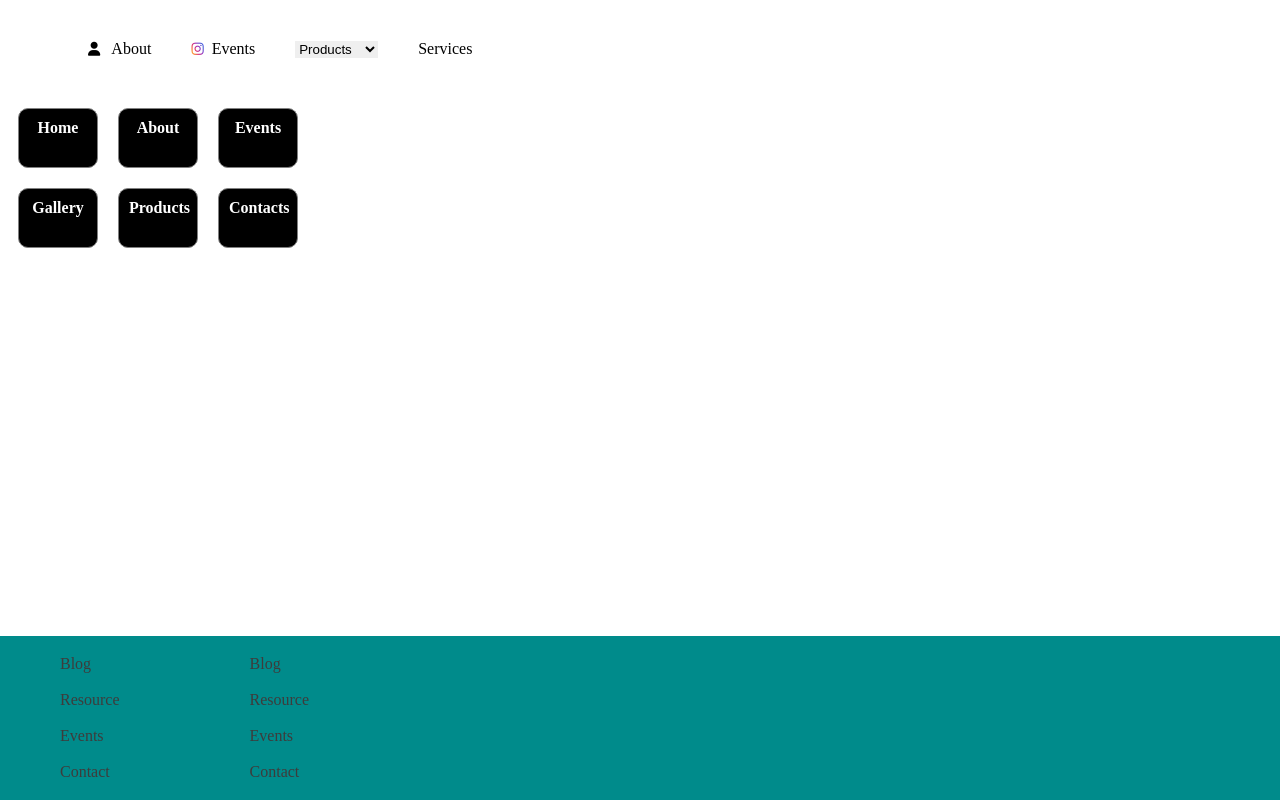
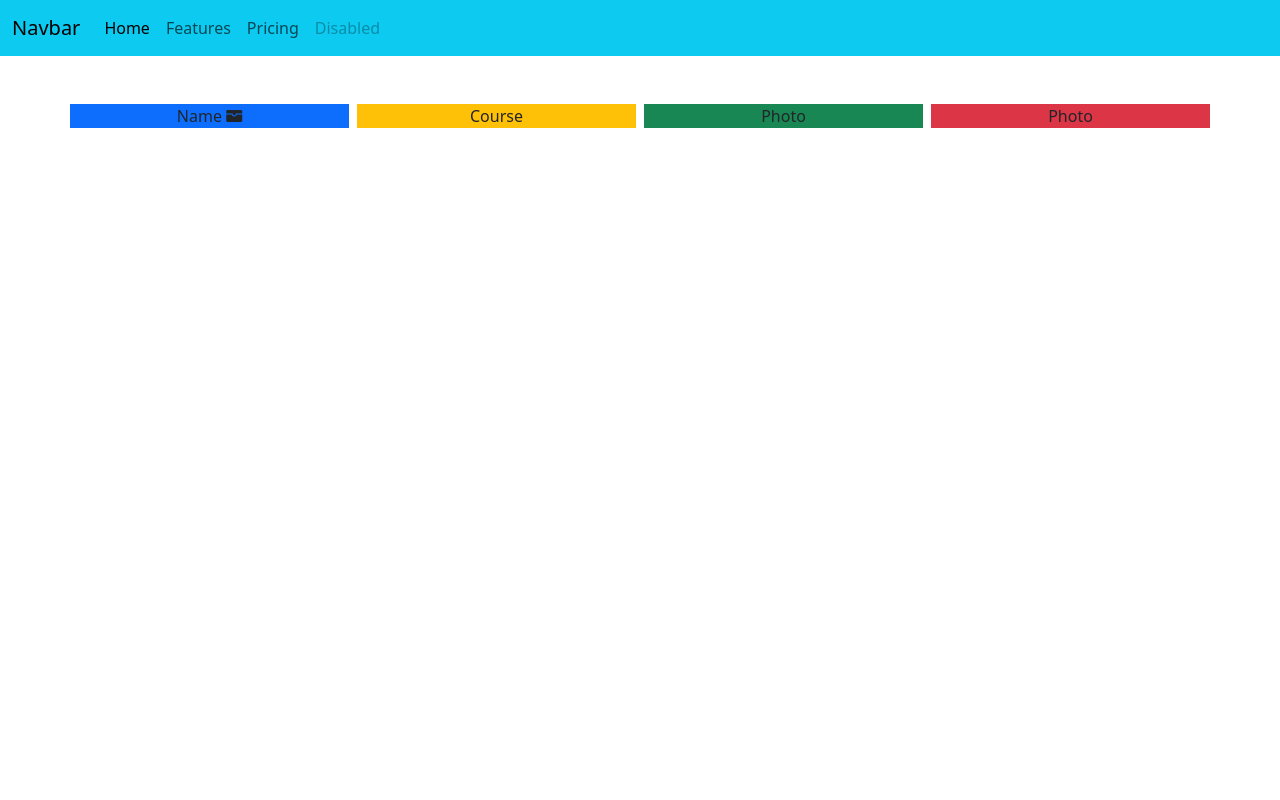
Before and after one commit to Aa2909/Task-1, a plain HTML site: page index.html in a window 1280 px wide. Drawn offline with nearby package versions, Linux system fonts and the light colour scheme.

Commit message:
Update index.html

```diff
--- a/index.html
+++ b/index.html
@@ -4,111 +4,57 @@
     <meta charset="UTF-8">
     <meta name="viewport" content="width=device-width, initial-scale=1.0">
     <title>Document</title>
-    <link href="https://cdnjs.cloudflare.com/ajax/libs/font-awesome/6.7.2/css/all.min.css" rel="stylesheet">
+    <link href="https://cdn.jsdelivr.net/npm/bootstrap@5.3.7/dist/css/bootstrap.min.css" rel="stylesheet">
+    <link rel="stylesheet" href="https://cdn.jsdelivr.net/npm/bootstrap-icons@1.13.1/font/bootstrap-icons.min.css">
     <style>
-        footer{
-            display: flex;
-            line-height: 1;
-            background-color: darkcyan;
-            position: fixed;
-            bottom: 0px;
-            left:0px;
-            width: 100%;
-            color:rgb(61, 60, 60);
-
-        }
-        #col2{
-            margin-left: 50px;
-        }
-        li:hover{
-            color: black;
+        /* button{
+            color:white;
+            background-color: blue;
+            border:none;
+            height:30px;
             font-weight: 700;
-        }
-       #header{
-            display: flex;
-            margin:20px;
-
-        }
-        li{
-            margin:20px
-        }
-        select{
-            border:none;
-        }
-        i{
-            font-size: 14px;
-            margin-right: 8px;
-
-        }
-        .a{
-            color:transparent;
-            background-image: linear-gradient(60deg,#feda75, #fa7e1e, #d62976, #962fbf, #4f5bd5,  #405de6);
-            -webkit-background-clip: text;
-
-        }
-            #maindiv{
-            /* display: flex;
-            flex-direction: row; */
-            display: grid;
-            grid-template-columns: repeat(3,100px);
-            grid-template-rows: repeat(2,80px);
-            text-align: center;
-            /* width:200px; */
-        }
-        #maindiv > div{
-            padding:10px;
-            margin: 10px;
-            border:1px solid grey;
-            background-color: black;
-            color:white;
-            border-radius: 10px;
-            font-weight: 800;
-        }
+            border-radius: 4px;
+        } */
     </style>
 </head>
 <body>
-    <nav>
-        <ul type="none" id="header">
-            <li><i class="fa-solid fa-user"></i> About</li>
-            <li><i class="fa-brands fa-instagram a"></i>Events</li>
-            <li>
-                <select>
-                    <option> Products</option>
-                    <option>Phones</option>
-                    <option>Laptop</option>
-                    <option>Cosmetics</option>
-                </select>
-            </li>
-            <li>Services</li>
-
-        </ul>
-    </nav>
-    <div id="maindiv">
-        <div>Home</div>
-             <div>About</div>
-             <div>Events</div>
-                  <div>Gallery</div>
-                       <div>Products</div>
-                            <div>Contacts</div>
-
+    <!-- <button class="btn btn-primary">Click here!</button> -->
+     <nav class="navbar navbar-expand-lg bg-info">
+  <div class="container-fluid">
+    <a class="navbar-brand" href="day1.html">Navbar</a>
+    <div class="collapse navbar-collapse" id="navbarNav">
+      <ul class="navbar-nav">
+        <li class="nav-item">
+          <a class="nav-link active" aria-current="page" href="day2.html">Home</a>
+        </li>
+        <li class="nav-item">
+          <a class="nav-link" href="day3.html">Features</a>
+        </li>
+        <li class="nav-item">
+          <a class="nav-link" href="day4.html">Pricing</a>
+        </li>
+        <li class="nav-item">
+          <a class="nav-link disabled" aria-disabled="true">Disabled</a>
+        </li>
+      </ul>
     </div>
-    <footer>
-        <div id="col1">
-            <ul type="none">
-                <li>Blog</li>
-                <li>Resource</li>
-                <li>Events</li>
-                <li>Contact</li>
-            </ul>
-        </div>
-          <div id="col2">
-            <ul type="none">
-                <li>Blog</li>
-                <li>Resource</li>
-                <li>Events</li>
-                <li>Contact</li>
-            </ul>
-        </div>
-    </footer>
+  </div>
+</nav>
+     <div class="container text-center mt-5">
+  <div class="row">
+    <div class="col bg-primary">
+     Name <i class="bi bi-wallet-fill"></i>
+    </div>
+    <div class="col-md ms-2  bg-warning">
+      Course
+    </div>
+    <div class="col ms-2 bg-success">
+   Photo
+    </div>
+      <div class="col-md ms-2 bg-danger">
+   Photo
+    </div>
+  </div>
+</div>
 </body>
 </html>
```
